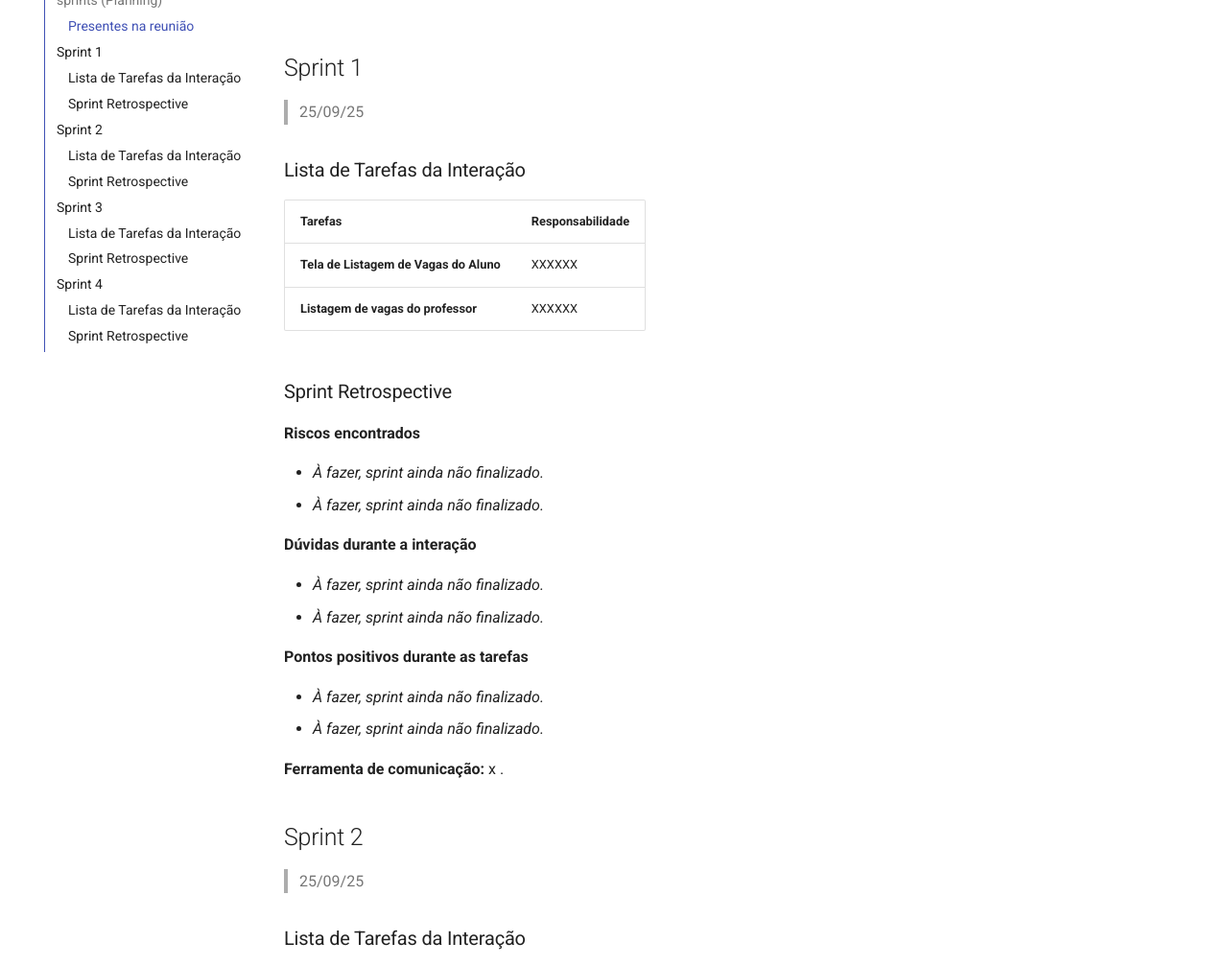
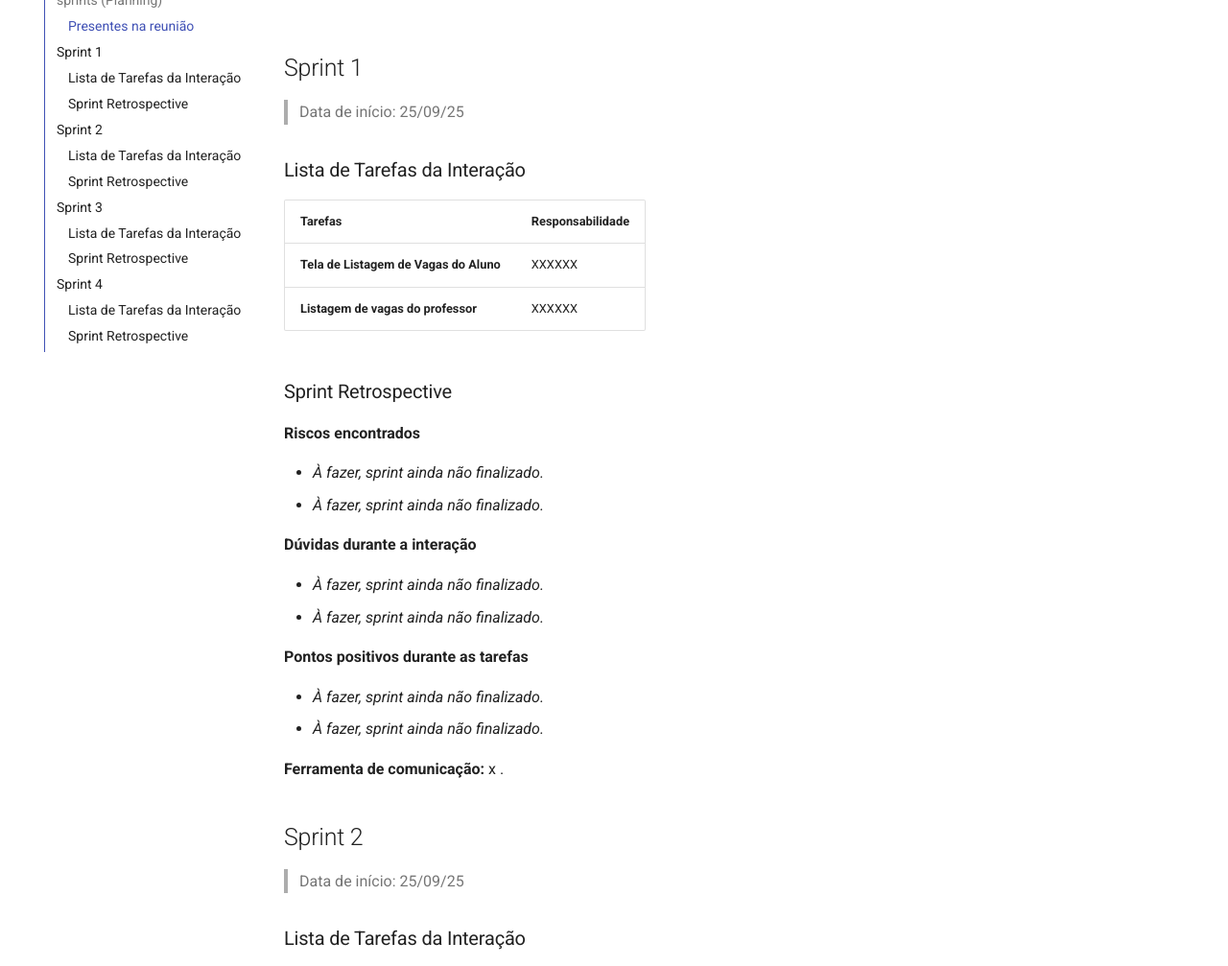
Before and after one commit to joaogabriell126/PFE_25.2_8002_V, an MkDocs documentation site: the page built from docs/sprint-planning/sprint-planning.md, in a window 1280 px wide and 1400 px high, scrolled down 640 px. Shown: the part 153-1160 px from the top of the window at 96% size. Built offline with MkDocs 1.6.1 and Material for MkDocs 9.7.7, drawn with Linux system fonts in a browser that asks for light colours; comment, search, counter and statistics services are not loaded; some of the changed text lies outside the part shown.

Commit message:
docs: correção das datas e das imagens na prototipação

```diff
--- a/docs/sprint-planning/sprint-planning.md
+++ b/docs/sprint-planning/sprint-planning.md
@@ -21,7 +21,7 @@ Aqui categorizamos, com base nos critérios de "To Do" estabelecidos na aba "met
 
 
 ## Sprint 1
-> 25/09/25
+> Data de início: 25/09/25
 
 ### Lista de Tarefas da Interação
 
@@ -50,7 +50,7 @@ Aqui categorizamos, com base nos critérios de "To Do" estabelecidos na aba "met
 **Ferramenta de comunicação:** x .
 
 ## Sprint 2
-> 25/09/25
+> Data de início: 25/09/25
 
 ### Lista de Tarefas da Interação
 
@@ -80,7 +80,7 @@ Aqui categorizamos, com base nos critérios de "To Do" estabelecidos na aba "met
 **Ferramenta de comunicação:** x .
 
 ## Sprint 3
-> 25/09/25
+> Data de início: 25/09/25
 
 ### Lista de Tarefas da Interação
 
@@ -109,7 +109,7 @@ Aqui categorizamos, com base nos critérios de "To Do" estabelecidos na aba "met
 **Ferramenta de comunicação:** x .
 
 ## Sprint 4
-> 25/09/25
+> Data de início: 25/09/25
 
 ### Lista de Tarefas da Interação
 
--- a/mkdocs.yml
+++ b/mkdocs.yml
@@ -48,7 +48,7 @@ nav:
     - 'Brainstormig': 'escopo/brainstorming.md'
     - 'Mapa Mental': 'escopo/mapa-mental.md'
     - 'Fluxos de Tarefa': 'escopo/fluxos-de-tarefa.md'
-    - 'Prototipação de Baixa Fidadelidade': 'escopo/prototipacao.md'
+    - 'Prototipação de ALta Fidadelidade': 'escopo/prototipacao.md'
 
   - 'Metodologia':
     - 'Nosso Processo': 'metodologia/processo.md'
```
Also changed, not shown: docs/escopo/prototipacao.md (+4 -4 lines).
